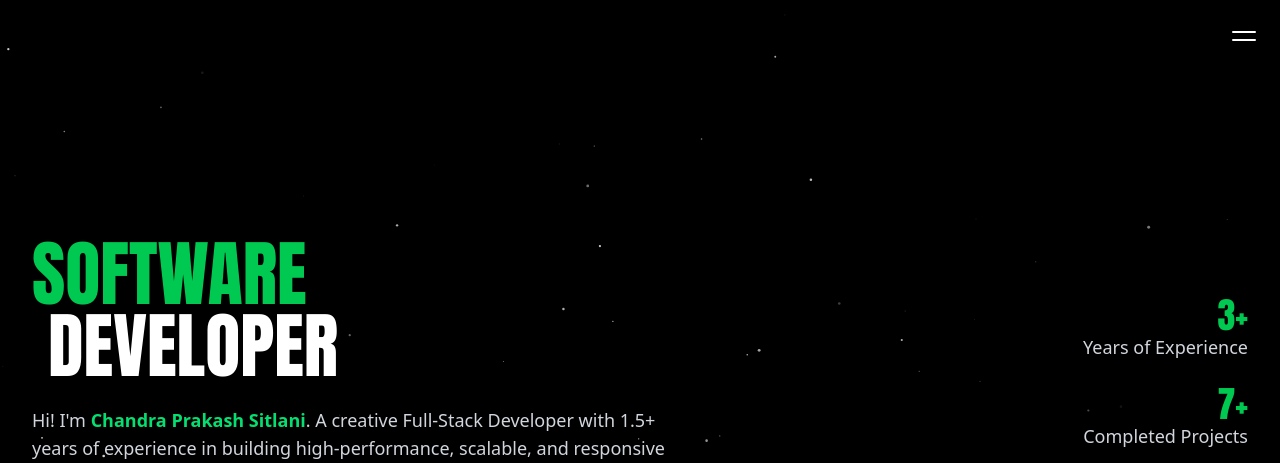
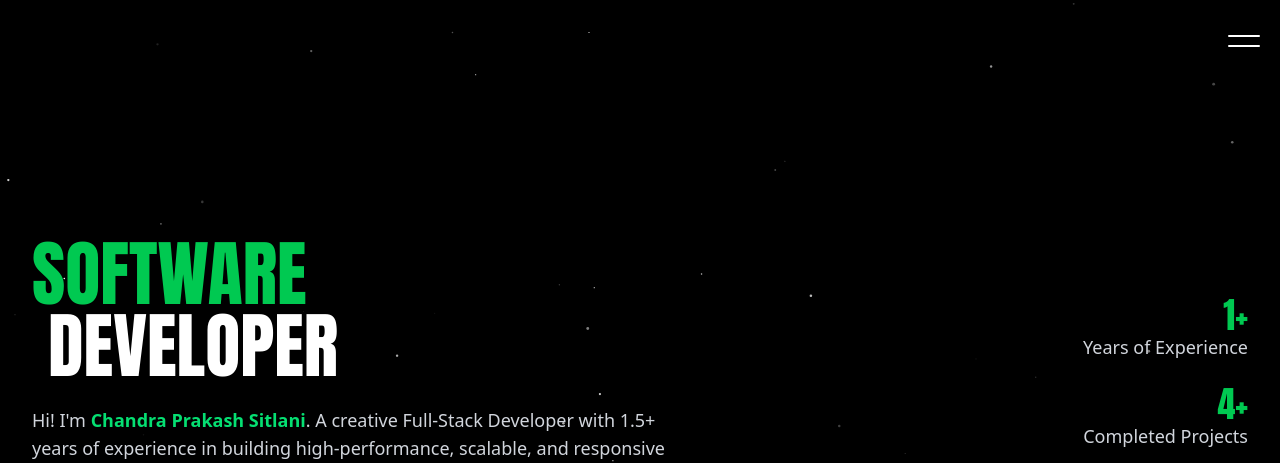
Before and after one commit to ChintuSitlani/portfolio-website, a React (Vite) app: page / in a window 1280 px wide. Shown: the top 463 px of the page. Built offline with nearby package versions, Linux system fonts and the light colour scheme.

Commit message:
feat: enhance Navbar hover effects and update star speed of the background page fixes:  slide up and fade away (opacity) increase in herocontent and herostats

```diff
--- a/src/components/Background/Backround.tsx
+++ b/src/components/Background/Backround.tsx
@@ -22,7 +22,6 @@ const Background: React.FC = () => {
 
         let stars: Star[] = [];
 
-        // Regular function instead of useCallback
         const createStars = () => {
             const numStars = Math.min(Math.floor(window.innerWidth / 20), 120);
             stars = [];
@@ -31,14 +30,13 @@ const Background: React.FC = () => {
                     x: Math.random() * canvas.width,
                     y: Math.random() * canvas.height,
                     radius: Math.random() * 1.2 + 0.3,
-                    speed: Math.random() * 0.4 + 0.2,
+                    speed: Math.random() * 0.5 + 0.5,
                     alpha: Math.random(),
                     alphaChange: (Math.random() * 0.02) - 0.01,
                 });
             }
         };
 
-        // Regular function instead of useCallback
         const resizeCanvas = () => {
             if (!canvas) return;
             canvas.width = window.innerWidth;
--- a/src/components/Hero/HeroContent.tsx
+++ b/src/components/Hero/HeroContent.tsx
@@ -21,11 +21,11 @@ export default function HeroContent() {
 
     // Fade out later (before screen edge)
     const titleOpacity = useTransform(scrollY, [0, 300], [1, 0]);
-    const titleY = useTransform(scrollY, [0, 150], [0, -30]);
+    const titleY = useTransform(scrollY, [0, 150], [0, -45]);
     const paragraphOpacity = useTransform(scrollY, [0, 400], [1, 0]);
-    const paragraphY = useTransform(scrollY, [0, 250], [0, -30]);
+    const paragraphY = useTransform(scrollY, [0, 250], [0, -45]);
     const buttonOpacity = useTransform(scrollY, [0, 400], [1, 0]);
-    const buttonY = useTransform(scrollY, [0, 300], [0, -30]);
+    const buttonY = useTransform(scrollY, [0, 300], [0, -45]);
 
     const { ref: inViewRef, inView } = useInView({ threshold: 0.3, triggerOnce: false });
 
--- a/src/components/Hero/HeroStats.tsx
+++ b/src/components/Hero/HeroStats.tsx
@@ -8,8 +8,8 @@ type HeroStatsProps = {
 };
 
 const stats = [
-    { number: "3+", label: "Years of Experience" },
-    { number: "7+", label: "Completed Projects" },
+    { number: "1+", label: "Years of Experience" },
+    { number: "4+", label: "Completed Projects" },
 ];
 
 export default function HeroStats({ layout = "col" }: HeroStatsProps) {
@@ -29,7 +29,7 @@ export default function HeroStats({ layout = "col" }: HeroStatsProps) {
     const ySpring = useSpring(yTransform, { stiffness: 100, damping: 30 });
 
     const statOpacity = useTransform(scrollY, [0, 400], [1, 0]);
-    const statY = useTransform(scrollY, [0, 250], [0, -30]);
+    const statY = useTransform(scrollY, [0, 250], [0, -45]);
 
     const isRow = layout === "row";
 
--- a/src/components/Navbar/Navbar.tsx
+++ b/src/components/Navbar/Navbar.tsx
@@ -3,13 +3,15 @@ import { motion, AnimatePresence } from "framer-motion";
 
 export default function Navbar() {
     const [isOpen, setIsOpen] = useState(false);
-
+    const [isHovered, setIsHovered] = useState(false);
     return (
         <>
             {/* Hamburger Button */}
             <div className="fixed top-4 right-4 z-50">
                 <motion.button
                     onClick={() => setIsOpen(!isOpen)}
+                    onHoverStart={() => setIsHovered(true)}
+                    onHoverEnd={() => setIsHovered(false)}
                     className="p-2 rounded-lg bg-[#000000] text-white focus:outline-none flex items-center justify-center"
                     whileHover={{
                         scale: 1.1,
@@ -23,23 +25,29 @@ export default function Navbar() {
                         {/* Top Line */}
                         <motion.span
                             initial={false}
-                            animate={{
-                                rotate: isOpen ? 45 : 0,
-                                y: isOpen ? 2 : -4, // moves down a bit when forming X
-                            }}
+                            animate={
+                                isOpen
+                                    ? { rotate: 45, y: 0 }
+                                    : isHovered
+                                        ? { rotate: 12, x: 0 }
+                                        : { rotate: 0, y: 0 }
+                            }
                             transition={{ duration: 0.3, ease: "easeInOut" }}
-                            className="absolute block w-6 h-0.5 bg-white rounded"
+                            className="absolute block w-8 h-0.5 bg-white rounded"
                         />
 
                         {/* Bottom Line */}
                         <motion.span
                             initial={false}
-                            animate={{
-                                rotate: isOpen ? -45 : 0,
-                                y: isOpen ? -2 : 4, // moves up a bit when forming X
-                            }}
+                            animate={
+                                isOpen
+                                    ? { rotate: -45, y: 0 }
+                                    : isHovered
+                                        ? { rotate: -12, x: 0 }
+                                        : { rotate: 0, y: 10 }
+                            }
                             transition={{ duration: 0.3, ease: "easeInOut" }}
-                            className="absolute block w-6 h-0.5 bg-white rounded"
+                            className="absolute block w-8 h-0.5 bg-white rounded"
                         />
                     </div>
                 </motion.button>
```
